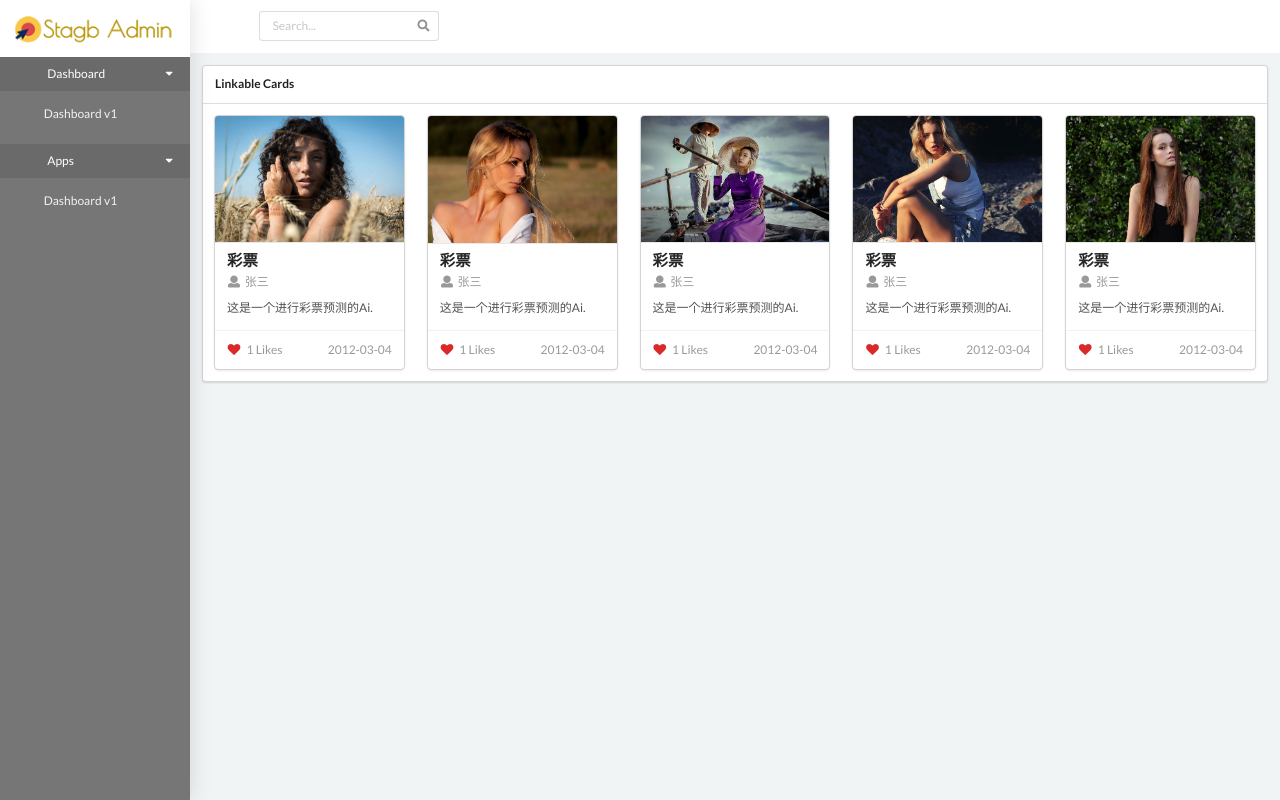
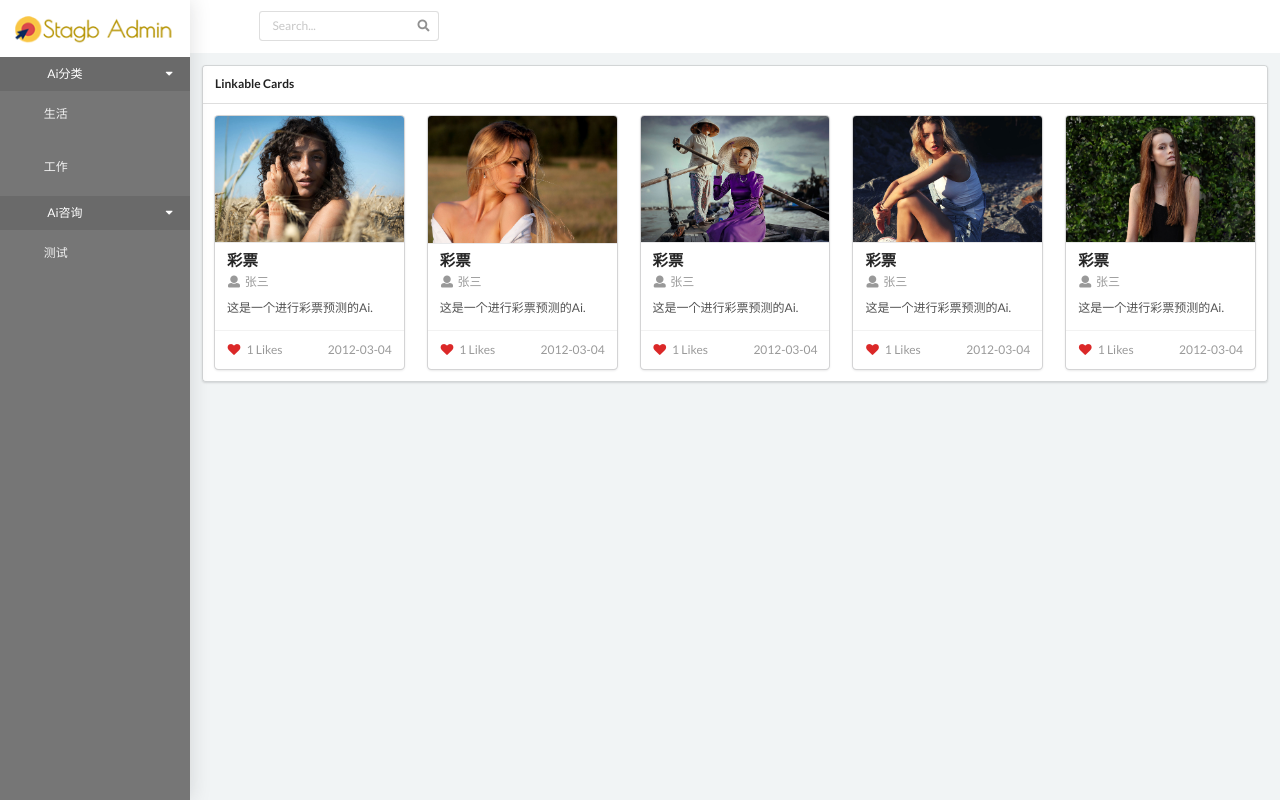
Before and after one commit to mingziday/awesomeai, a Vue app: page / in a window 1280 px wide. Built offline with nearby package versions, Linux system fonts and the light colour scheme; a web font is replaced by a local one.

Commit message:
setup gh-pages

```diff
--- a/src/components/AiMenu.vue
+++ b/src/components/AiMenu.vue
@@ -10,23 +10,28 @@
             <div class="ui accordion inverted">
 
                 <a class="title item active">
-                    <i class="ion-speedometer titleIcon icon"></i> Dashboard <i class="dropdown icon"></i>
+                    <i class="ion-speedometer titleIcon icon"></i> Ai分类 <i class="dropdown icon"></i>
                 </a>
                 <div class="content active">
                 <a class="item transition visible" href="index.html">
-                    Dashboard v1
+                    生活
+                </a>
+                </div>
+                <div class="content active">
+                <a class="item transition visible" href="index.html">
+                    工作
                 </a>
                 </div>
 
                 <div class="title item active">
                     <i class="ion-ios-lightbulb titleIcon icon"></i>
 
-                    <i class="dropdown icon"></i> Apps
+                    <i class="dropdown icon"></i> Ai咨询
                 </div>
 
                 <div class="content active">
                 <a class="item transition visible" href="index.html">
-                    Dashboard v1
+                    测试
                 </a>
                 </div>
 
```
